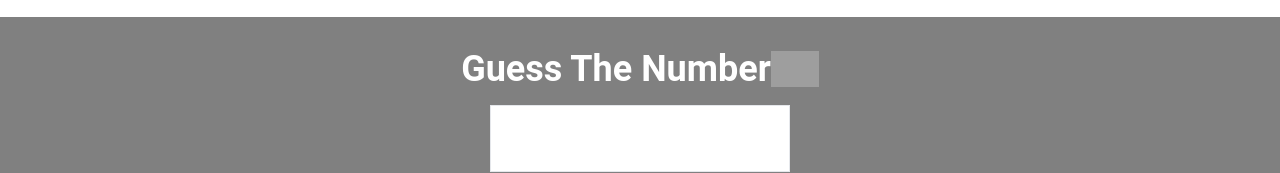
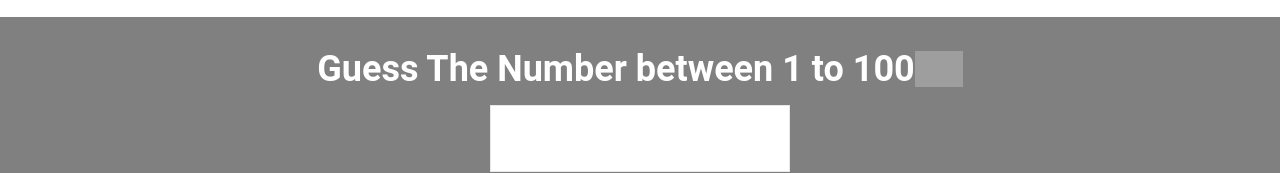
Before and after one commit to Sai2024-ui/guessing-game, a plain HTML site: page index.html in a window 1280 px wide. Shown: the part 473-646 px from the top of the page. Drawn offline with nearby package versions, Linux system fonts and the light colour scheme; grey boxes are pictures that could not be loaded.

Commit message:
Small change

```diff
--- a/index.html
+++ b/index.html
@@ -31,7 +31,7 @@
 
         <div class="flex flex-col items-center bg-[grey] py-8 px-4">
             <h1 class="flex items-center justify-center text-white font-roboto text-4xl font-bold text-center">
-                Guess The Number
+                Guess The Number between 1 to 100
                 <img class="w-12" src="https://d1tgh8fmlzexmh.cloudfront.net/ccbp-dynamic-webapps/guess-number-img.png" alt="Number" />
             </h1>
 
```
